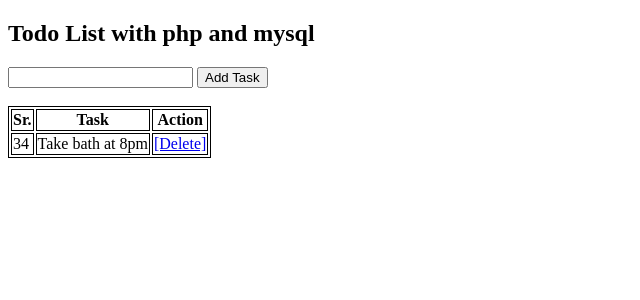
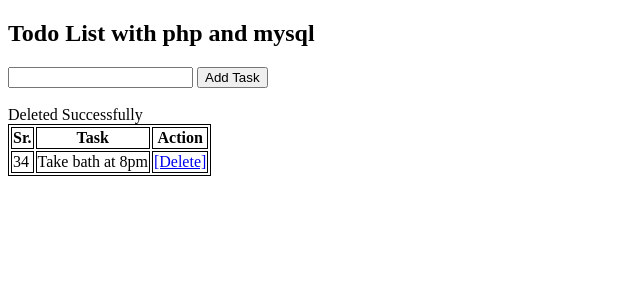
Before and after one commit to muhammadminhas/PHPproject, a PHP site: page /?id=34 in a window 1280 px wide. Shown: the top 300 px of the page, without its empty margins (0-640 px from the left). Run offline with PHP 8.4, Linux system fonts and the light colour scheme; data comes from the database, SQL or seed files in the repository.

Commit message:
Update index.php

```diff
--- a/index.php
+++ b/index.php
@@ -51,7 +51,7 @@ while($row=$result->fetch_assoc())
 <?php
 $sql = "DELETE FROM tasks WHERE id='" . $_GET["id"] . "'";
 if (mysqli_query($conn, $sql)) {
-    echo "";
+    echo "Deleted Successfully";
 }
 
 ?>
```
